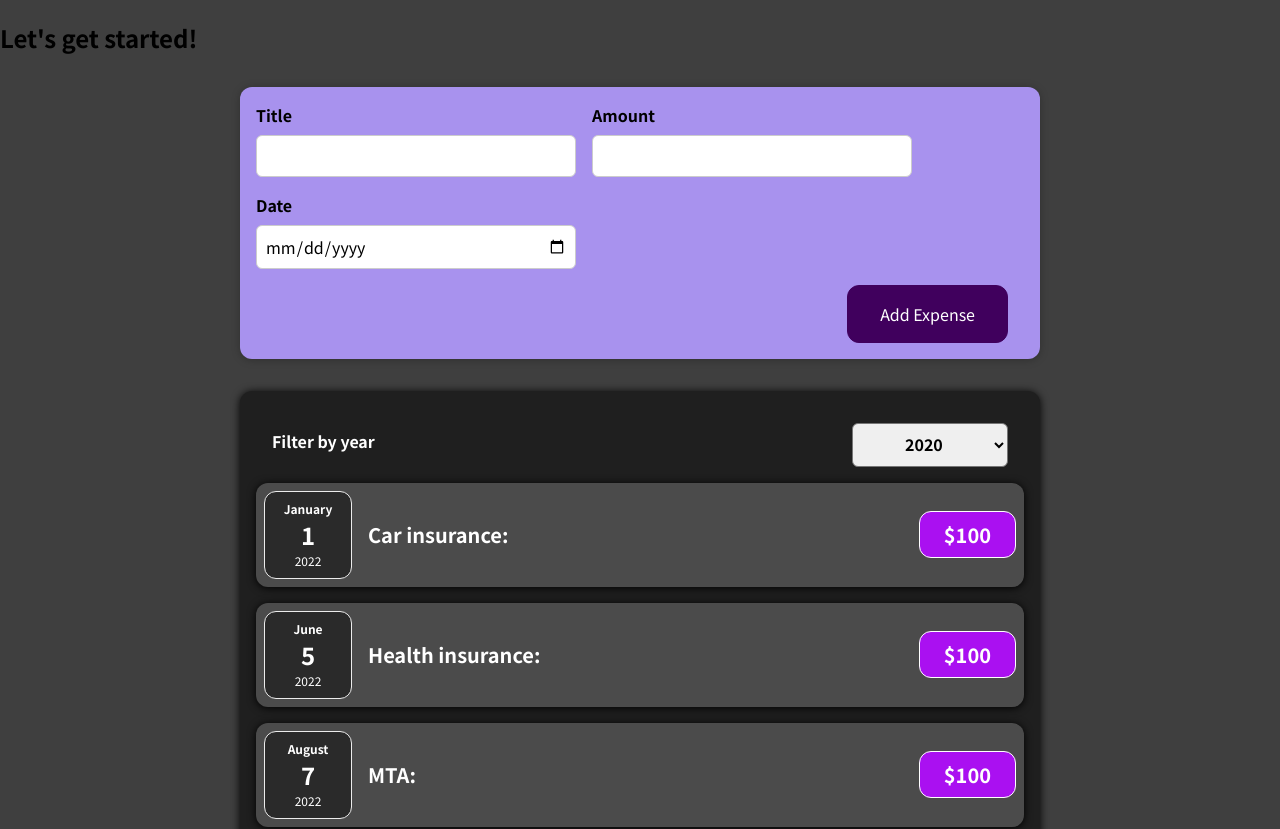
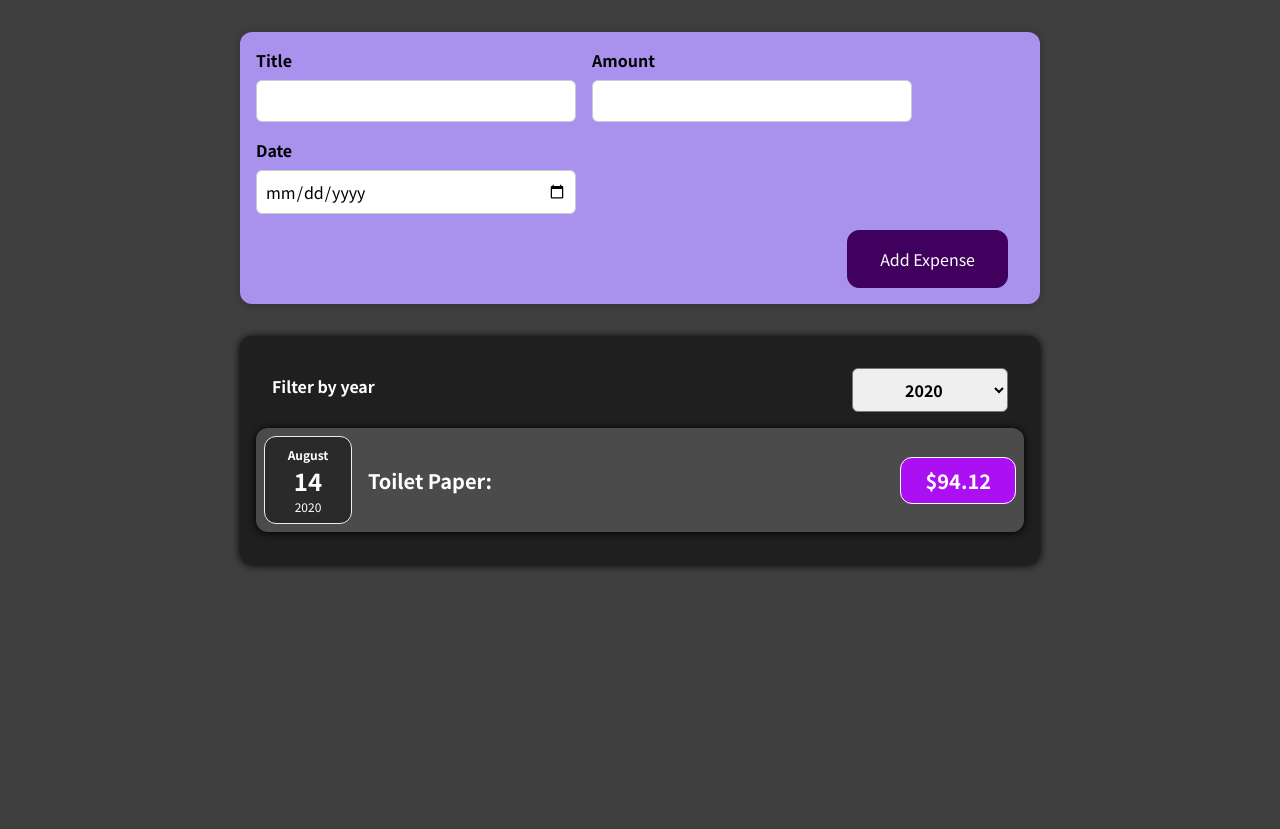
Before and after one commit to philsmirnoff/tutorial, a React (Create React App) app in the folder udemy/01-starting-setup/: page / in a window 1280 px wide. Shown: the top 829 px of the page. After the commit the page ends 800 px from the top, so only its background shows below. Built offline with nearby package versions, Linux system fonts and the light colour scheme.

Commit message:
added filter method to the date

```diff
--- a/udemy/01-starting-setup/src/App.js
+++ b/udemy/01-starting-setup/src/App.js
@@ -1,44 +1,46 @@
+import React, { useState } from 'react';
+
+import NewExpense from './components/NewExpense/NewExpense';
 import Expenses from './components/Expenses/Expenses';
-import NewExpense from './components/NewExpense/NewExpense';
 
-function App() {
-  const expense = [
-    {
-      id: 1,
-      title: 'Car insurance',
-      amount: 100,
-      date: new Date(2022, 0, 1)
-    },
-    {
-      id: 2,
-      title: 'Health insurance',
-      amount: 100,
-      date: new Date(2022, 5, 5)
-    },
-    {
-      id: 3,
-      title: 'MTA',
-      amount: 100,
-      date: new Date(2022, 7, 7)
-    },
-    {
-      id: 4,
-      title: 'Gas',
-      amount: 100,
-      date: new Date(2021, 0, 1)
-    }
-  ]
+const DUMMY_EXPENSES = [
+  {
+    id: 'e1',
+    title: 'Toilet Paper',
+    amount: 94.12,
+    date: new Date(2020, 7, 14),
+  },
+  { id: 'e2', title: 'New TV', amount: 799.49, date: new Date(2021, 2, 12) },
+  {
+    id: 'e3',
+    title: 'Car Insurance',
+    amount: 294.67,
+    date: new Date(2021, 2, 28),
+  },
+  {
+    id: 'e4',
+    title: 'New Desk (Wooden)',
+    amount: 450,
+    date: new Date(2021, 5, 12),
+  },
+];
 
-  const addExpenseHandler = expense => {
-    console.log(expense);
-  }
+const App = () => {
+  const [expenses, setExpenses] = useState(DUMMY_EXPENSES);
+
+  const addExpenseHandler = (expense) => {
+    setExpenses((prevExpenses) => {
+      return [expense, ...prevExpenses];
+    });
+  };
+
+
   return (
-    <div className="app">
-      <h2>Let's get started!</h2>
+    <div>
       <NewExpense onAddExpense={addExpenseHandler} />
-      <Expenses expense={expense} />
+      <Expenses items={expenses} />
     </div>
   );
-}
+};
 
 export default App;
--- a/udemy/01-starting-setup/src/components/Expenses/Expenses.js
+++ b/udemy/01-starting-setup/src/components/Expenses/Expenses.js
@@ -1,56 +1,39 @@
-import React, { useState } from 'react'
-import './Expenses.css'
-import ExpenseItem from './ExpenseItem'
+import React, { useState } from 'react';
+
+import ExpenseItem from './ExpenseItem';
+import Card from '../UI/Card';
 import ExpensesFilter from './ExpensesFilter';
-import Card from '../UI/Card';
+import './Expenses.css';
 
-function Expenses(props) {
+const Expenses = (props) => {
   const [filteredYear, setFilteredYear] = useState('2020');
 
-  const filterChangeHandler = selectedYear => {
-   setFilteredYear(selectedYear);
-  }
+  const filterChangeHandler = (selectedYear) => {
+    setFilteredYear(selectedYear);
+  };
 
-  const { expense } = props;
-    return (
-      <div>
-      <Card className="expenses">
-      <ExpensesFilter selected={filteredYear} onChangeFilter={filterChangeHandler} />
-        {expense.map(item => (
+  const filteredExpenses = props.items.filter(expense => {
+    return expense.date.getFullYear().toString() === filteredYear;
+  });
+
+  return (
+    <div>
+      <Card className='expenses'>
+        <ExpensesFilter
+          selected={filteredYear}
+          onChangeFilter={filterChangeHandler}
+        />
+        {filteredExpenses.map((expense) => (
           <ExpenseItem
-          key={item.id}
-          title={item.title}
-          date={item.date}
-          amount={item.amount}
+            key={expense.id}
+            title={expense.title}
+            amount={expense.amount}
+            date={expense.date}
           />
         ))}
       </Card>
-      </div>
-    )
-}
-    //  <div className="expenses">
-    // //   <ExpenseItem
-    // //   title={props.expense[0].title}
-    // //   amount={props.expense[0].amount}
-    // //   date={props.expense[0].date}
-    // //    />
-    // //    <ExpenseItem
-    // //   title={props.expense[1].title}
-    // //   amount={props.expense[1].amount}
-    // //   date={props.expense[1].date}
-    // //    />
-    // //    <ExpenseItem
-    // //   title={props.expense[2].title}
-    // //   amount={props.expense[2].amount}
-    // //   date={props.expense[2].date}
-    // //    />
-    // //     <ExpenseItem
-    // //   title={props.expense[3].title}
-    // //   amount={props.expense[3].amount}
-    // //   date={props.expense[3].date}
-    // //    />
-    // // </div>
-    // // );
-// }
+    </div>
+  );
+};
 
-export default Expenses
+export default Expenses;
```
Also changed, not shown: 1 other file (tests, documents, lock files or other folders).
